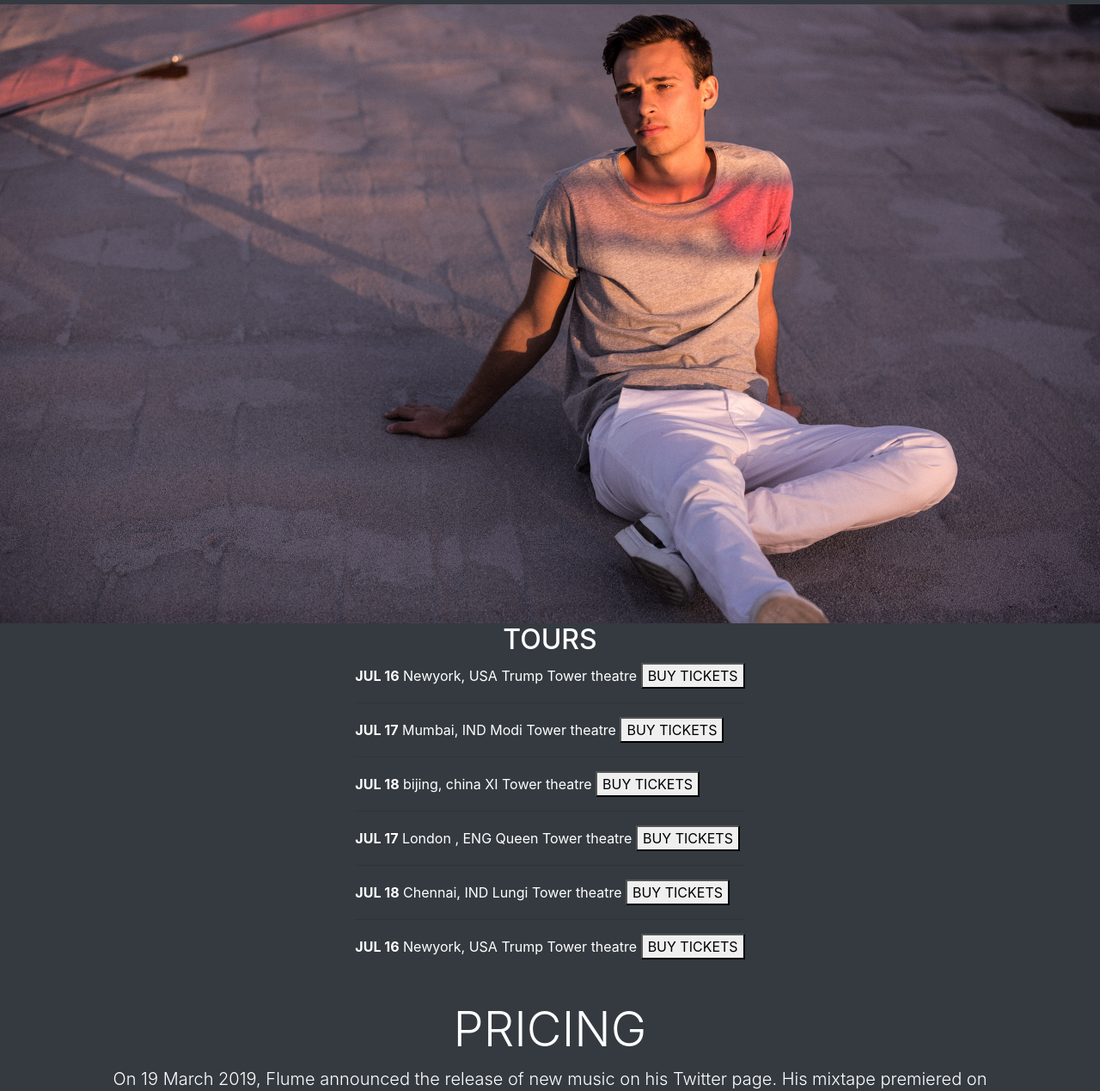
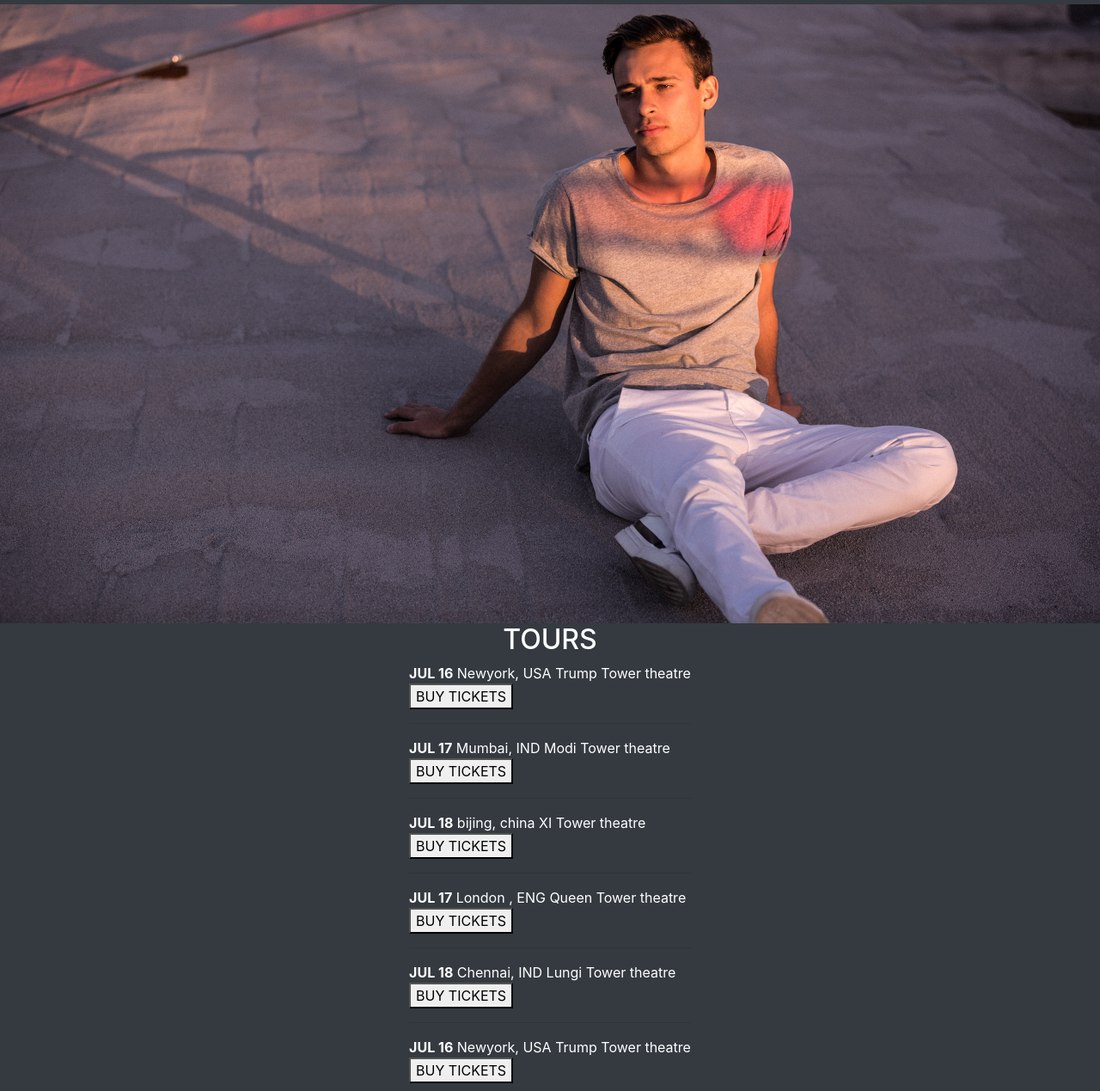
Before and after one commit to ratnarajsukale/bootstrap-page, a plain HTML site: page index.html in a window 1280 px wide. Shown: the part 51-1320 px from the top of the page at 86% size. Drawn offline with nearby package versions, Linux system fonts and the light colour scheme.

Commit message:
last-last commit

```diff
--- a/index.html
+++ b/index.html
@@ -52,7 +52,7 @@
                 <div>
                     <strong>JUL 16</strong>
                     <span>Newyork, USA</span>
-                    <span>Trump Tower theatre</span>
+                    <span>Trump Tower theatre</span><br>
                     <button type="button">BUY TICKETS</button>
                     <hr>
 
@@ -61,7 +61,7 @@
                 <div>
                     <strong>JUL 17</strong>
                     <span>Mumbai, IND</span>
-                    <span>Modi Tower theatre</span>
+                    <span>Modi Tower theatre</span><br>
                     <button type="button">BUY TICKETS</button>
                     <hr>
 
@@ -69,7 +69,7 @@
                     <div>
                         <strong>JUL 18</strong>
                         <span>bijing, china</span>
-                        <span>XI Tower theatre</span>
+                        <span>XI Tower theatre</span><br>
                         <button type="button">BUY TICKETS</button>
                         <hr>
 
@@ -77,7 +77,7 @@
                             <div>
                             <strong>JUL 17</strong>
                             <span>London , ENG</span>
-                            <span>Queen Tower theatre</span>
+                            <span>Queen Tower theatre</span><br>
                             <button type="button">BUY TICKETS</button>
                             <hr>
 
@@ -86,7 +86,7 @@
                         <div>
                             <strong>JUL 18</strong>
                             <span>Chennai, IND</span>
-                           <span>Lungi Tower theatre</span>
+                           <span>Lungi Tower theatre</span><br>
                            <button type="button">BUY TICKETS</button>
                             <hr>
 
@@ -94,7 +94,7 @@
                         <div>
                             <strong>JUL 16</strong>
                             <span>Newyork, USA</span>
-                            <span>Trump Tower theatre</span>
+                            <span>Trump Tower theatre</span><br>
                             <button type="button">BUY TICKETS</button>
 
 
```
